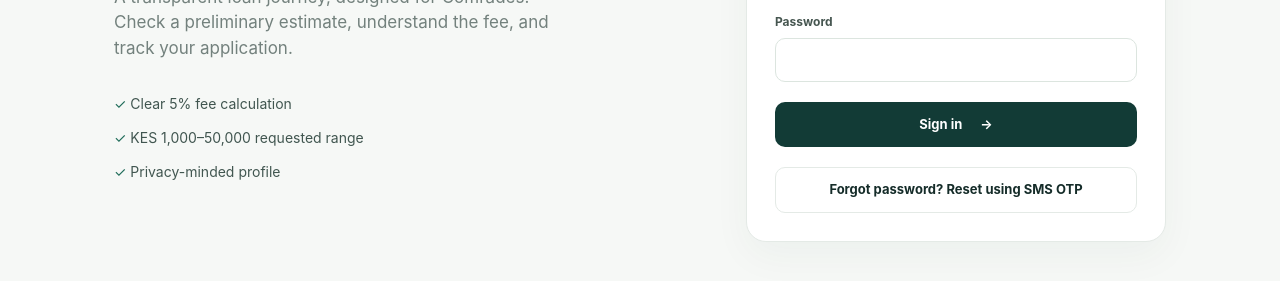
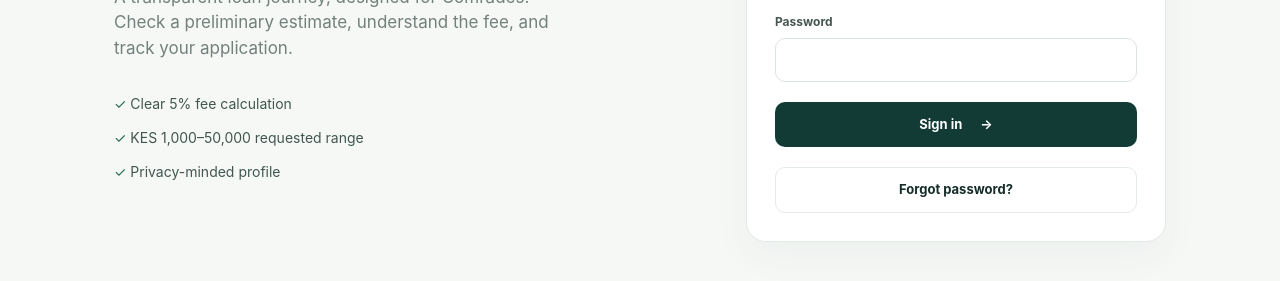
Before and after one commit to Evron2497/Loan-App, a website: page public/index.html in a window 1280 px wide. Shown: the part 417-698 px from the top of the page. Drawn offline with Linux system fonts and the light colour scheme; no server answers.

Commit message:
Update changes

```diff
--- a/public/index.html
+++ b/public/index.html
@@ -32,7 +32,7 @@
       <label>Email address<input name="email" type="email" autocomplete="username" required></label>
       <label>Password<input name="password" type="password" autocomplete="current-password" required></label>
       <button class="btn btn-primary full">Sign in <span>→</span></button>
-      <button id="showForgotPassword" type="button" class="btn btn-ghost full">Forgot password? Reset using SMS OTP</button>
+      <button id="showForgotPassword" type="button" class="btn btn-ghost full">Forgot password?</button>
     </form>
     <form id="registerForm" class="form hidden">
       <h2>Create your account</h2><p class="muted">Use accurate details you can verify.</p>
```
